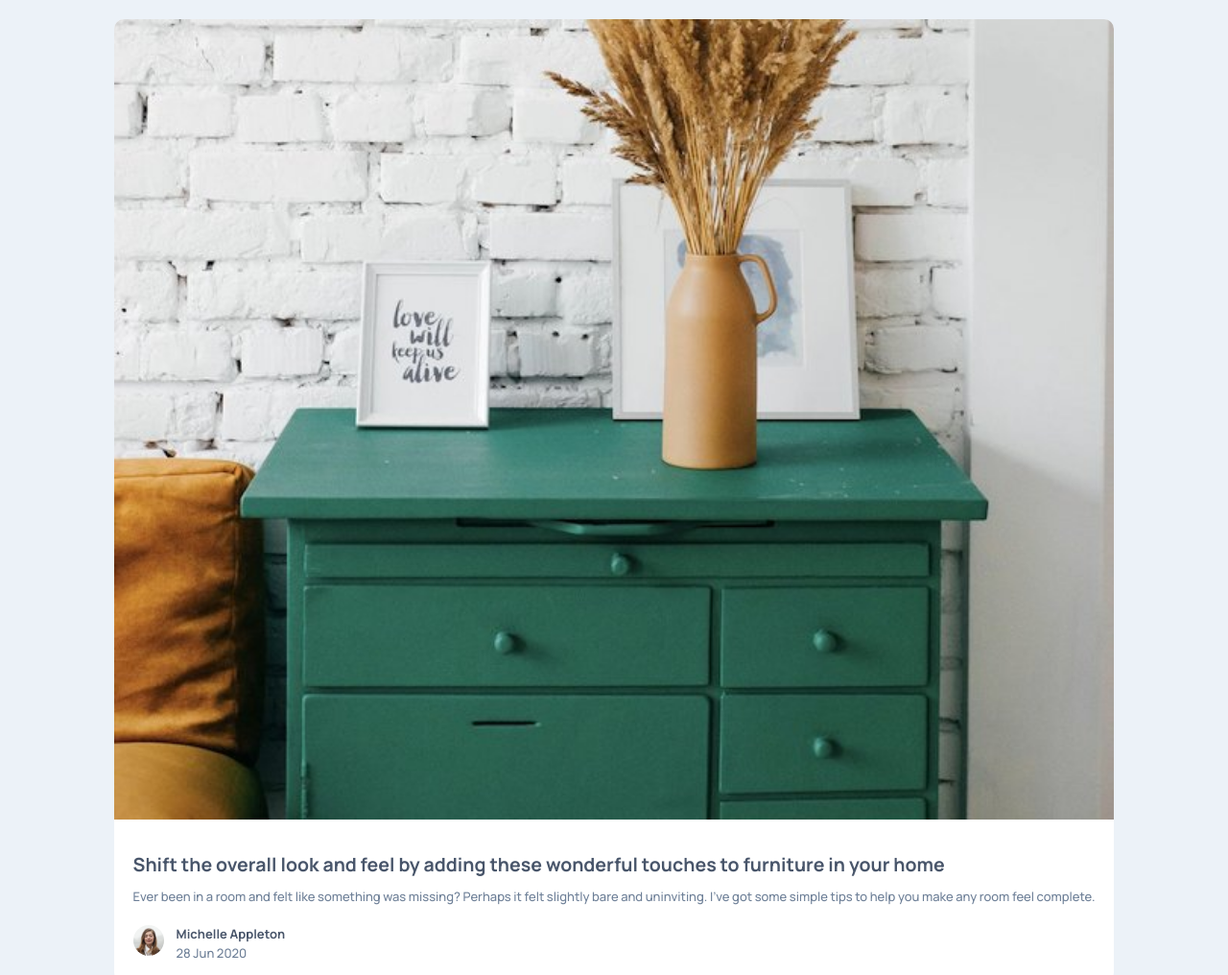
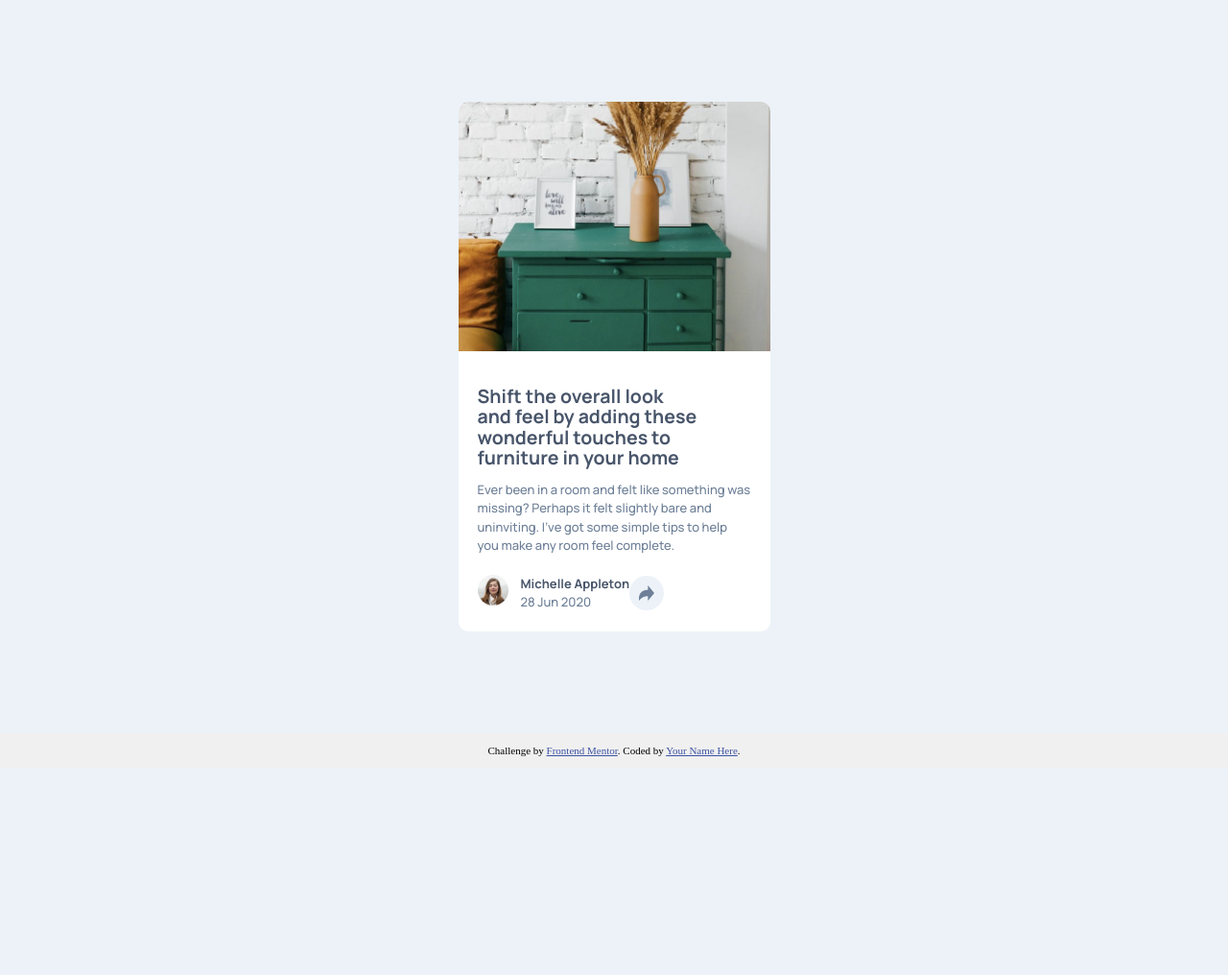
Before and after one commit to mrcordova/article-preview-component, a plain HTML site: page index.html in a window 1280 px wide. Shown: the top 1016 px of the page at 96% size. After the commit the page ends 800 px from the top, so only its background shows below. Drawn offline with Linux system fonts and the light colour scheme.

Commit message:
create share btn

```diff
--- a/css/style.css
+++ b/css/style.css
@@ -22,7 +22,7 @@ body {
     display: flex;
     flex-direction: column;
     place-content: center;
-
+    max-inline-size: clamp(25em, calc(20em + 1.5vw), 40em);
     background-color: white;
     border-radius: 10px;
 }
@@ -58,6 +58,14 @@ main {
 }
 .profile-pic {
     border-radius: 200px;
+}
+
+.profile-share-con {
+    border-radius: 100px;
+    padding: 10px;
+    align-self: center;
+
+    background-color: var(--light-grayish-blue);
 }
 .profile-text-con {
     display: flex;
--- a/index.html
+++ b/index.html
@@ -45,6 +45,9 @@
             28 Jun 2020
           </p>
         </div>
+        <div class="profile-share-con">
+          <img src="images/icon-share.svg" alt="Share" width="16" height="16">
+        </div>
       </section>
       <section class="share-con">
         <p>
```
